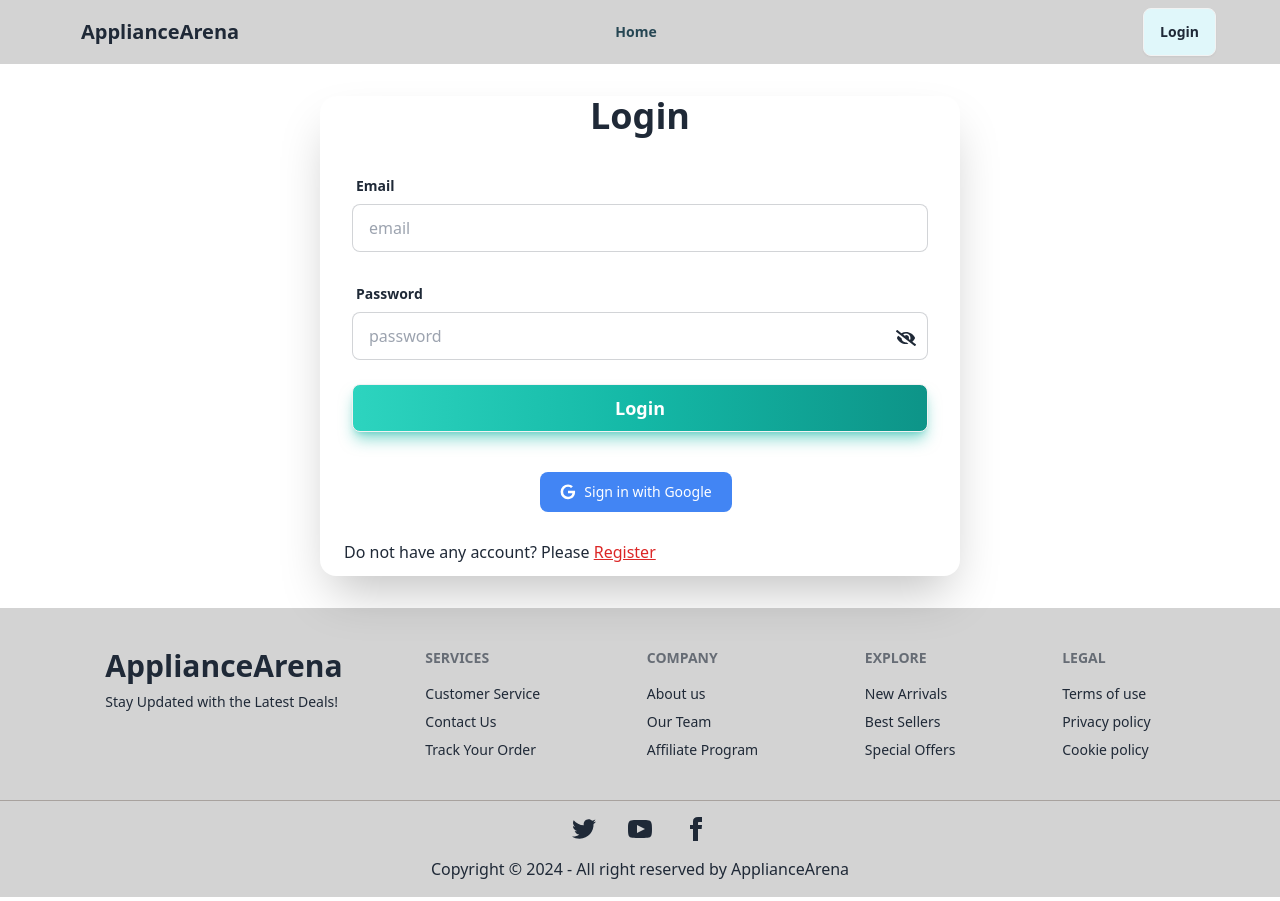
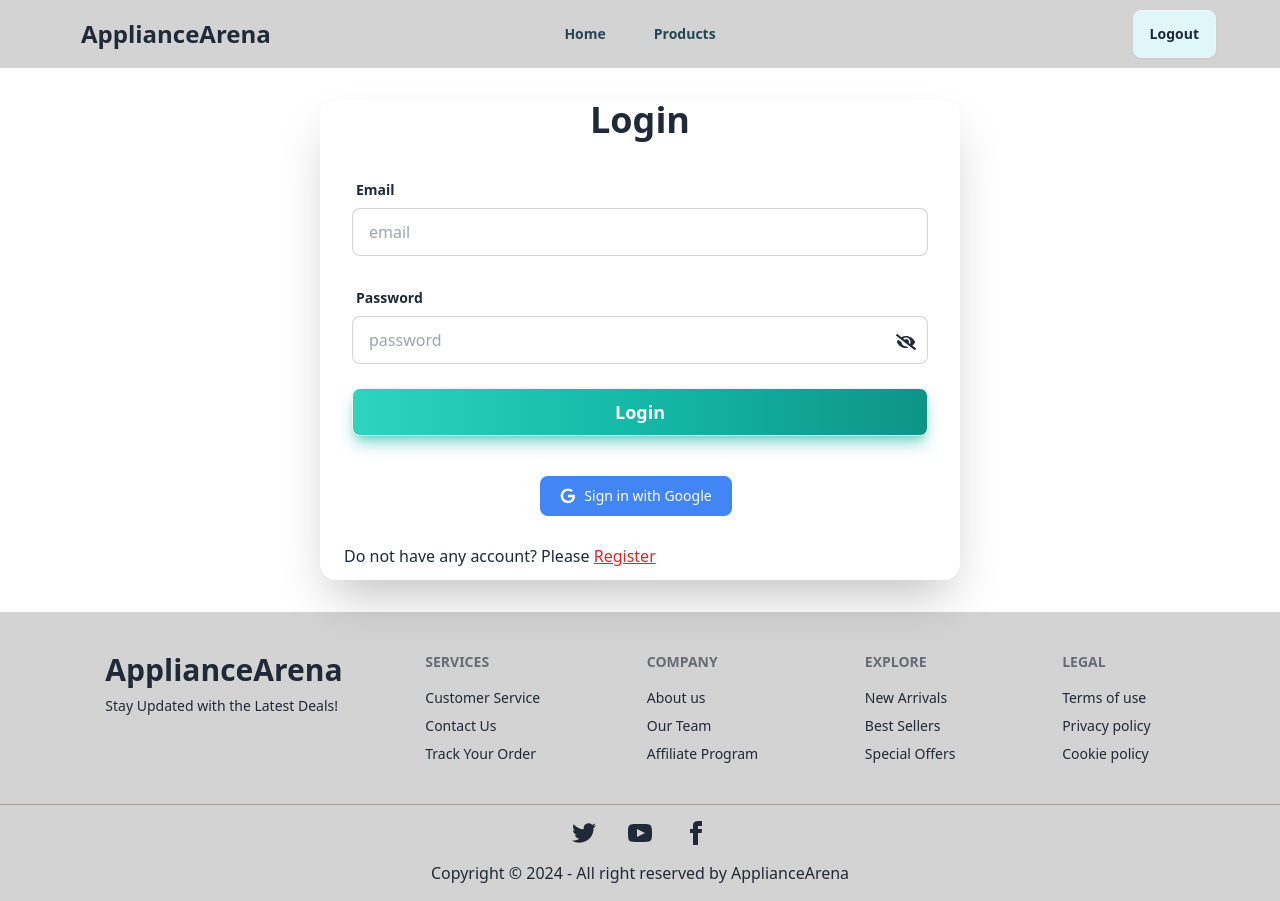
Before and after one commit to shuvo339/ApplianceArena-Client, a React (Vite) app: page /login in a window 1280 px wide. Built offline with nearby package versions, Linux system fonts and the light colour scheme; no server answers; sample sign-in values are in the browser's storage.

Commit message:
private route and readme md file added

```diff
--- /dev/null
+++ b/src/components/HomeProducts/HomeProducts.jsx
@@ -0,0 +1,31 @@
+import { useEffect, useState } from "react";
+import Product from "../Product/Product";
+import axios from "axios";
+
+const HomeProducts = () => {
+    const [products, setProducts] = useState([]);
+    const [loading, setLoading] = useState(true);
+
+    const url = `http://localhost:5000/products`;
+    useEffect(() => {
+        axios(url)
+            .then(data => {
+                setProducts(data.data)
+                setLoading(false)
+            })
+    }, [url])
+
+    if (loading) {
+        return <span className="loading loading-ring w-[200px] flex justify-center items-center mt-16 mx-auto"></span>
+    }
+
+    return (
+        <div className="grid grid-cols-1 md:grid-cols-2 gap-6">
+            {
+                products.map(product => <Product key={product._id} product={product}></Product>)
+            }
+        </div>
+    );
+};
+
+export default HomeProducts;
--- a/src/components/Product/Product.jsx
+++ b/src/components/Product/Product.jsx
@@ -7,7 +7,7 @@
         <div className="border-[1px] border-slate-200 p-6 rounded-lg shadow-xl">
         <img className="rounded-lg w-full h-80" src={productImage} alt="" />
         <h1 className="text-xl font-semibold py-4">{productName}</h1>
-        <p className="text-gray-500 pb-4">{description}</p>
+        <p className="text-gray-500 pb-4 ">{description}</p>
         <hr />
         <div className="flex justify-between items-center py-3">
             <h2 className="">Category: {category}</h2>
--- a/src/components/Products/Products.jsx
+++ b/src/components/Products/Products.jsx
@@ -78,7 +78,7 @@
     }
 
     return (
-        <div className="my-10">
+        <div className="my-10 max-w-6xl mx-auto px-2">
 
          <div className="flex flex-col md:flex-row  gap-4 md:gap-20  justify-around mb-6">
                {/* sort */}
--- a/src/pages/Home/Home.jsx
+++ b/src/pages/Home/Home.jsx
@@ -1,9 +1,10 @@
-import Products from "../../components/Products/Products";
+import HomeProducts from "../../components/HomeProducts/HomeProducts";
+
 
 const Home = () => {
     return (
-        <div className="max-w-6xl mx-auto">
-            <Products></Products>
+        <div className="max-w-6xl mx-auto px-2 my-10">
+            <HomeProducts></HomeProducts>
         </div>
     );
 };
--- a/src/pages/Login/Login.jsx
+++ b/src/pages/Login/Login.jsx
@@ -1,6 +1,6 @@
 import { useState } from "react";
 import toast from "react-hot-toast";
-import { Link, useNavigate } from "react-router-dom";
+import { Link, useLocation, useNavigate } from "react-router-dom";
 import { FaEye, FaEyeSlash } from "react-icons/fa";
 import UseAuth from "../../hooks/useAuth";
 
@@ -8,6 +8,7 @@
     const [showPassword, setShowPassword] = useState(false);
     const {signIn, googleLogin} = UseAuth();
     const navigate = useNavigate();
+    const location = useLocation();
     const handleLogin=e=>{
       e.preventDefault();
       const form= e.target;
@@ -16,7 +17,7 @@
       signIn(email, password)
       .then(()=>{
         toast.success("You have logged in successfully")
-        navigate('/')
+        navigate(location?.state ? location.state : "/", { replace: true });
       })
       .catch(error=>{
         toast.error(error.message.split(":")[1])
--- a/src/pages/shared/Navbar/Navbar.jsx
+++ b/src/pages/shared/Navbar/Navbar.jsx
@@ -1,9 +1,20 @@
 import { Link, NavLink } from "react-router-dom";
+import UseAuth from "../../../hooks/useAuth";
 
 const Navbar = () => {
+  const {logOut, user} = UseAuth();
+
+  const handleLogout=()=>{
+    logOut()
+      .then(()=>{
+      })
+      .catch()
+    }
+
   const navLinks = (
     <>
-      <li><NavLink className={({isActive})=>isActive? 'px-4 py-2 rounded-md font-bold underline mr-2':'p-1 rounded-md mr-2 font-semibold text-[#264653]'} to="/">Home</NavLink></li>
+      <li><NavLink className={({isActive})=>isActive? 'px-4 py-2 rounded-md font-bold underline mr-4':'px-4 py-2 rounded-md mr-4 font-semibold text-[#264653]'} to="/">Home</NavLink></li>
+      <li><NavLink className={({isActive})=>isActive? 'px-4 py-2 rounded-md font-bold underline':'px-4 py-2 rounded-md font-semibold text-[#264653]'} to="/products">Products</NavLink></li>
     </>
   );
   return (
@@ -33,13 +44,16 @@
             {navLinks}
           </ul>
         </div>
-        <Link to='/' className="btn btn-ghost text-xl">ApplianceArena</Link>
+        <Link to='/' className="btn btn-ghost text-2xl font-bold">ApplianceArena</Link>
       </div>
       <div className="navbar-center hidden lg:flex">
         <ul className="menu menu-horizontal px-1">{navLinks}</ul>
       </div>
       <div className="navbar-end">
-        <Link to='/login' className="btn bg-[#e0f7fa]">Login</Link>
+        {
+          user? <button onClick={handleLogout} className="btn bg-[#e0f7fa] hover:scale-105">Logout</button>:<Link to='/login' className="btn bg-[#e0f7fa] hover:scale-105">Login</Link>
+        }
+
       </div>
     </div>
   );
--- /dev/null
+++ b/src/routes/PrivateRoute.jsx
@@ -0,0 +1,20 @@
+import { Navigate, useLocation } from "react-router-dom";
+import UseAuth from "../hooks/useAuth";
+
+
+
+const PrivateRoute = ({children}) => {
+    const {user, loading} = UseAuth();
+    const location = useLocation();
+
+    if(loading){
+        return <span className="loading loading-ring w-[200px] flex justify-center items-center mt-16 mx-auto"></span>
+    }
+    if(user){
+        return children;
+    }
+    return <Navigate state={location.pathname} replace={true} to="/login"></Navigate>
+};
+
+
+export default PrivateRoute;
--- a/src/routes/Routes.jsx
+++ b/src/routes/Routes.jsx
@@ -6,6 +6,8 @@
 import Root from "../layout/Root";
 import Login from './../pages/Login/Login';
 import Register from "../pages/Register/Register";
+import Products from './../components/Products/Products';
+import PrivateRoute from "./PrivateRoute";
 
 
   export const router = createBrowserRouter([
@@ -19,6 +21,10 @@
           element: <Home></Home>,
         },
         {
+          path: "/products",
+          element: <PrivateRoute><Products></Products></PrivateRoute>,
+        },
+        {
           path: "/login",
           element: <Login></Login>,
         },
```
Also changed, not shown: 1 other file (tests, documents, lock files or other folders).
